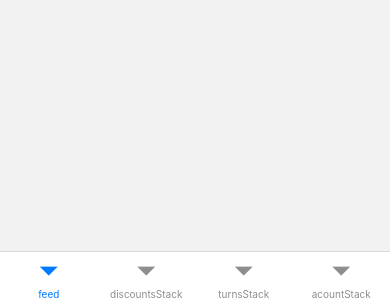
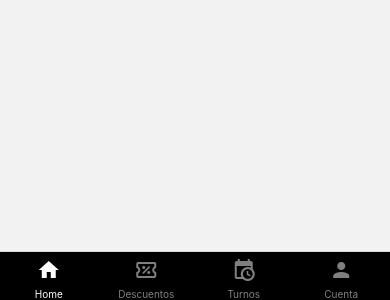
Before and after one commit to neriheredia/reybarba, a React Native app: screen /NavigationTab in a window 390 px wide. Shown: the part 544-844 px from the top of the page. Built offline with nearby package versions, Linux system fonts and the light colour scheme.

Commit message:
feat: added icons tab navigation botton

```diff
--- a/src/navigation/NavigationTab.tsx
+++ b/src/navigation/NavigationTab.tsx
@@ -1,6 +1,8 @@
 import React from "react";
 import { createBottomTabNavigator } from "@react-navigation/bottom-tabs";
 import { Feed } from "../screens/Feed";
+import { screenOptions } from "../utils/navigationOptions";
+
 import DiscountsStack from "./DiscountsStack";
 import TurnsStack from "./TurnsStack";
 import AcountStack from "./AcountStack";
@@ -9,15 +11,24 @@ const Tab = createBottomTabNavigator();
 
 const NavigationTab = () => {
   return (
-    <Tab.Navigator>
+    <Tab.Navigator
+      screenOptions={({ route }) => ({
+        tabBarStyle: {
+          backgroundColor: "#000",
+        },
+        tabBarIcon: ({ color }) => screenOptions(route, color),
+        tabBarInactiveTintColor: "gray",
+        tabBarActiveTintColor: "white",
+      })}
+    >
       <Tab.Screen
-        name="feed"
+        name="Home"
         component={Feed}
         options={{ headerShown: false }}
       />
-      <Tab.Screen name="discountsStack" component={DiscountsStack} />
-      <Tab.Screen name="turnsStack" component={TurnsStack} />
-      <Tab.Screen name="acountStack" component={AcountStack} />
+      <Tab.Screen name="Descuentos" component={DiscountsStack} />
+      <Tab.Screen name="Turnos" component={TurnsStack} />
+      <Tab.Screen name="Cuenta" component={AcountStack} />
     </Tab.Navigator>
   );
 };
--- a/src/screens/Feed.tsx
+++ b/src/screens/Feed.tsx
@@ -50,7 +50,6 @@ export const Feed = () => {
     images.forEach((_, index) => {
       offSets.push(windowHeight * index);
     });
-    console.log(offSets);
     return offSets;
   }, [images, windowHeight]);
 
--- a/src/screens/LandingPage.tsx
+++ b/src/screens/LandingPage.tsx
@@ -71,7 +71,7 @@ const styles = StyleSheet.create({
     backgroundColor: "#000",
     flex: 1,
     justifyContent: "center",
-    opacity: 0.5,
+    opacity: 0.6,
     width: "100%",
   },
   container: {
--- /dev/null
+++ b/src/utils/navigationOptions.js
@@ -0,0 +1,20 @@
+import { MaterialCommunityIcons } from "@expo/vector-icons";
+
+export const screenOptions = (route, color) => {
+  let iconName;
+  switch (route.name) {
+    case "Home":
+      iconName = "home";
+      break;
+    case "Descuentos":
+      iconName = "ticket-percent-outline";
+      break;
+    case "Turnos":
+      iconName = "calendar-clock";
+      break;
+    case "Cuenta":
+      iconName = "account";
+      break;
+  }
+  return <MaterialCommunityIcons color={color} name={iconName} size={24} />;
+};
```
